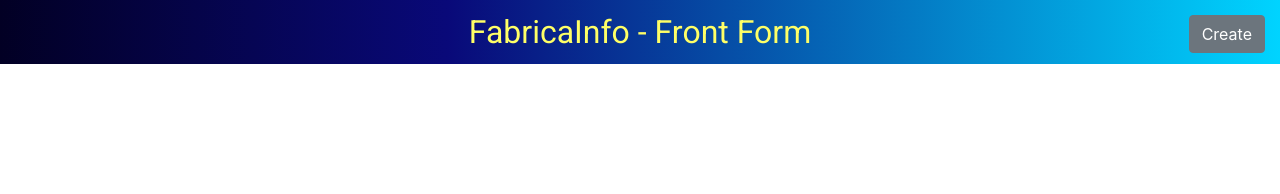
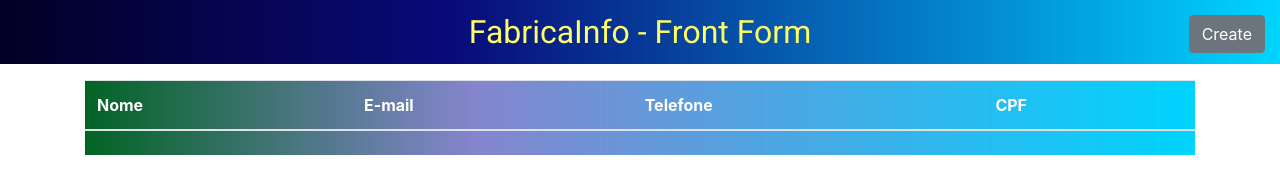
Before and after one commit to MathiTz/testFabricaFront, a plain HTML site: page index.html in a window 1280 px wide. Drawn offline with nearby package versions, Linux system fonts and the light colour scheme.

Commit message:
Creating lines

```diff
--- a/css/style.css
+++ b/css/style.css
@@ -18,3 +18,13 @@
   top: 15px;
   right: 15px;
 }
+
+.table-responsive table {
+  color: white;
+  background: linear-gradient(
+    90deg,
+    rgba(2, 100, 36, 1) 0%,
+    rgba(64, 64, 177, 0.6404761733795081) 35%,
+    rgba(0, 212, 255, 1) 100%
+  );
+}
--- a/index.html
+++ b/index.html
@@ -39,6 +39,7 @@
     >
       Create
     </button>
+    <!-- Button trigger modal -->
 
     <!-- Modal -->
     <div
@@ -115,6 +116,29 @@
         </div>
       </div>
     </div>
+    <!-- Modal -->
+    <div class="container">
+      <div class="table-responsive">
+        <table class="table mt-3">
+          <thead>
+            <tr>
+              <th scope="col">Nome</th>
+              <th scope="col">E-mail</th>
+              <th scope="col">Telefone</th>
+              <th scope="col">CPF</th>
+            </tr>
+          </thead>
+          <tbody id="tableBody">
+            <tr id="tableRow">
+              <th scope="row" id="tableRowName"></th>
+              <td id="tableRowEmail"></td>
+              <td id="tableRowTelephone"></td>
+              <td id="tableRowCPF"></td>
+            </tr>
+          </tbody>
+        </table>
+      </div>
+    </div>
 
     <script
       src="https://code.jquery.com/jquery-3.3.1.slim.min.js"
--- a/js/form.js
+++ b/js/form.js
@@ -1,3 +1,5 @@
+let people = [];
+
 const formEl = $("#formCreate"),
   inputName = $("#exampleInputName1"),
   inputEmail = $("#exampleInputEmail1"),
@@ -10,6 +12,8 @@
 
   btnSubmitForm.disable = true;
 
+  // let people = [];
+
   let values = [
     inputName.val(),
     inputEmail.val(),
@@ -17,5 +21,31 @@
     inputCPF.val()
   ];
 
-  console.log(values);
+  this.addValues(values);
+  this.resetForm();
+
+  // people.push(values);
+
+  // localStorage.setItem("people", JSON.stringify(people));
 });
+
+function addValues(data) {
+  if(!data) {
+    return;
+  }
+
+  people.unshift(data);
+
+  localStorage.setItem("people", JSON.stringify(people));
+}
+
+function resetForm() {
+  inputName.val() = "";
+  inputEmail.val() = "";
+  inputTelephone.val() = "";
+  inputCPF.val() = "";
+}
+
+// function addLine(data) {
+
+// }
```
